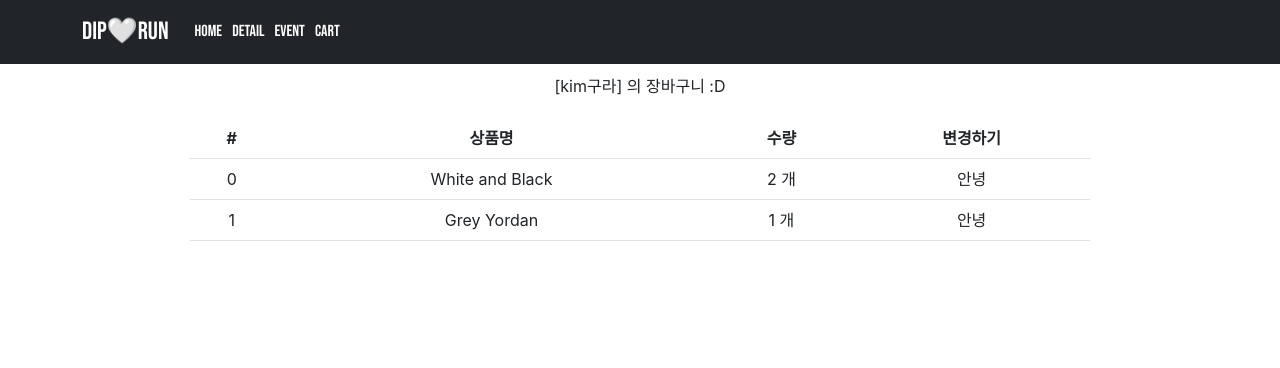
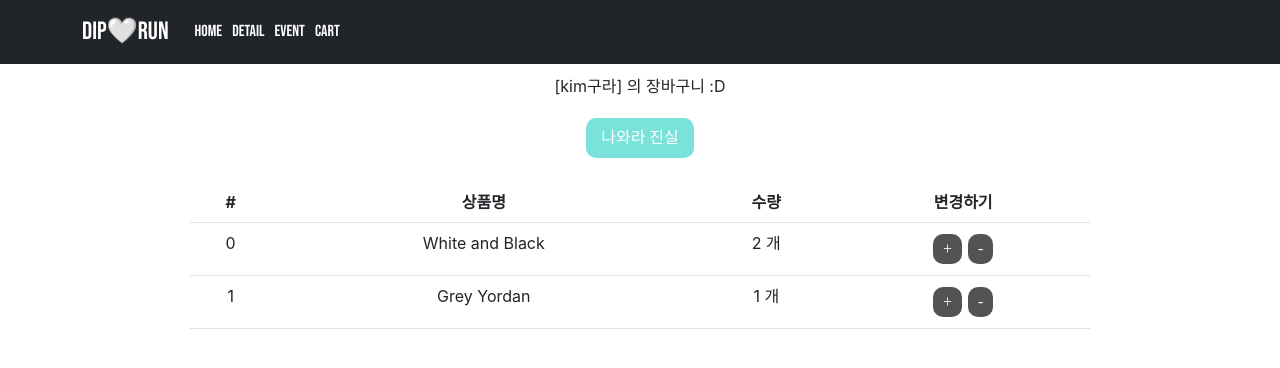
Before and after one commit to kyoungg/react-apple-shop, a React (Create React App) app: page /cart in a window 1280 px wide. Shown: the top 368 px of the page. Built offline with nearby package versions, Linux system fonts and the light colour scheme; a web font is replaced by a local one.

Commit message:
redux 함수 사용해서 store의 state 변경하기,,실패!

```diff
--- a/src/page/Cart.js
+++ b/src/page/Cart.js
@@ -1,14 +1,25 @@
 import { Table } from "react-bootstrap";
 import styles from "./Cart.module.css";
-import { useSelector } from "react-redux";
+import { useDispatch, useSelector } from "react-redux";
+import { changeKimTrue, UP, DOWN } from "../store";
 
 const Cart = () => {
   let user = useSelector((state) => state.user);
   let cartProducts = useSelector((state) => state.cartProducts);
-  console.log(cartProducts);
+  const dispatch = useDispatch();
   return (
     <>
-      <div className={styles.username}>[{user}] 의 장바구니 :D</div>
+      <div className={styles.username}>
+        <p>[{user.firstName + user.lastName}] 의 장바구니 :D</p>
+        <button
+          className={styles.nameChangeBtn}
+          onClick={() => {
+            dispatch(changeKimTrue());
+          }}
+        >
+          나와라 진실
+        </button>
+      </div>
       <Table className={styles.cartList}>
         <thead>
           <tr>
@@ -25,7 +36,24 @@ const Cart = () => {
                 <td>{index}</td>
                 <td>{item.name}</td>
                 <td>{item.count} 개</td>
-                <td>안녕</td>
+                <td>
+                  <button
+                    className={styles.correctionBtn}
+                    onClick={() => {
+                      dispatch(UP(item.id));
+                    }}
+                  >
+                    +
+                  </button>
+                  <button
+                    className={styles.correctionBtn}
+                    onClick={() => {
+                      dispatch(DOWN(item.id));
+                    }}
+                  >
+                    -
+                  </button>
+                </td>
               </tr>
             );
           })}
--- a/src/page/Cart.module.css
+++ b/src/page/Cart.module.css
@@ -6,3 +6,23 @@
 .username {
   margin: 10px;
 }
+
+.nameChangeBtn {
+  margin: 4px;
+  padding: 8px 15px;
+  color: white;
+  background-color: rgb(121, 226, 217);
+  font-family: NotoSans;
+  border: none;
+  border-radius: 10px;
+}
+
+.correctionBtn {
+  margin: 3px;
+  padding: 3px 10px;
+  color: white;
+  background-color: rgb(83, 83, 83);
+  font-family: NotoSans;
+  border: none;
+  border-radius: 10px;
+}
--- a/src/store.js
+++ b/src/store.js
@@ -2,8 +2,15 @@ import { configureStore, createSlice } from "@reduxjs/toolkit";
 
 let user = createSlice({
   name: "user",
-  initialState: "kim구라",
+  initialState: { firstName: "kim", lastName: "구라" },
+  reducers: {
+    changeKimTrue(state) {
+      state.lastName = "진실";
+    },
+  },
 });
+
+export let { changeKimTrue } = user.actions;
 
 let stock = createSlice({
   name: "stock",
@@ -16,7 +23,20 @@ let cartProducts = createSlice({
     { id: 0, name: "White and Black", count: 2 },
     { id: 2, name: "Grey Yordan", count: 1 },
   ],
+
+  reducers: {
+    UP(current, productId) {
+      const target = current.find((e) => e.id === productId);
+      return target.count + 1;
+    },
+    DOWN(current, productId) {
+      const target = current.find((e) => e.id === productId);
+      return target.count - 1;
+    },
+  },
 });
+
+export let { UP, DOWN } = cartProducts.actions;
 
 export default configureStore({
   reducer: {
```
